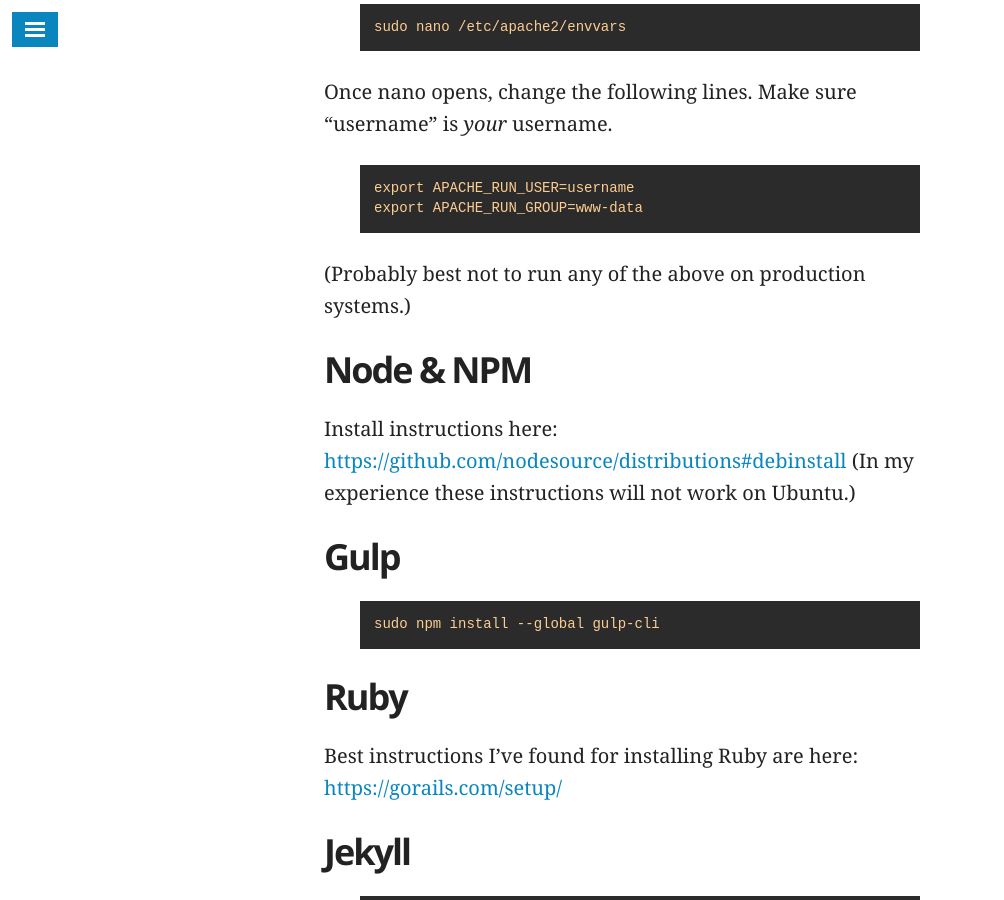
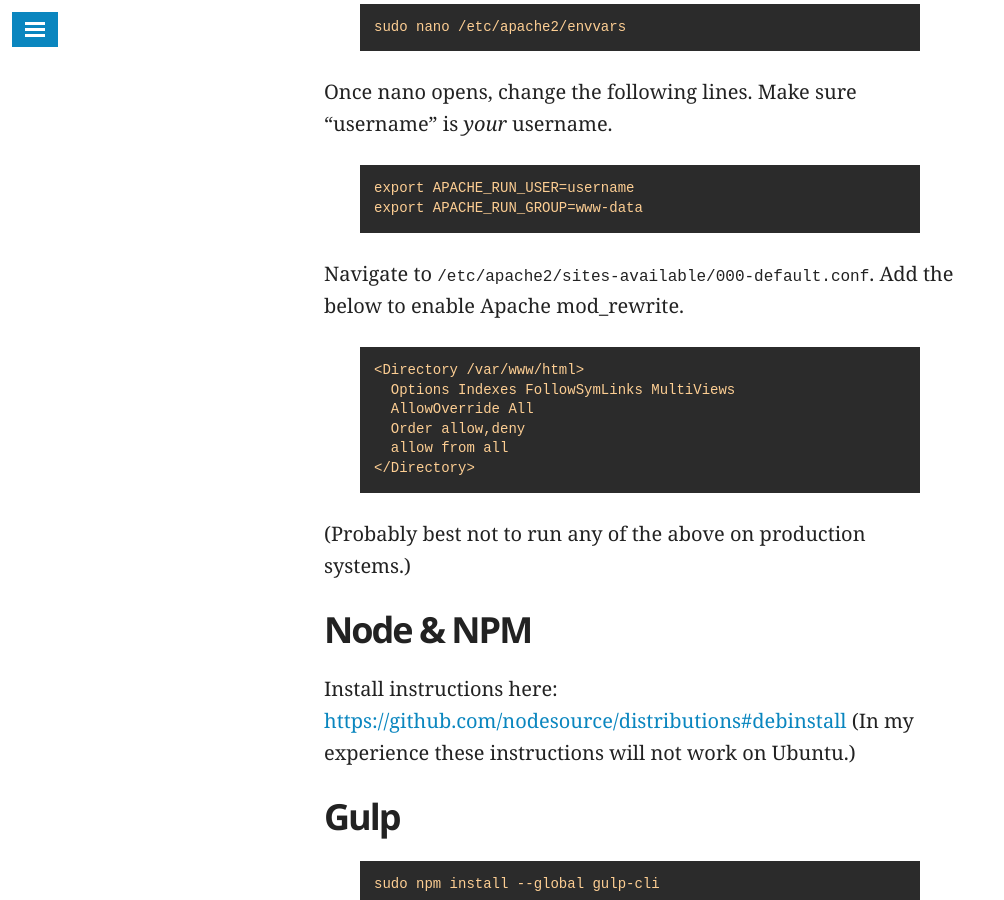
Before and after one commit to snowdj/bradonomics.github.io, a Jekyll site: the page built from _posts/2016-05-12-linux-config.md, in a window 1280 px wide and 900 px high, scrolled down 7473 px. Shown: the whole window, without its empty margins (0-1004 px from the left). Built offline with Jekyll 4.4.1, drawn with Linux system fonts in a browser that asks for light colours; nearby versions of some CDN libraries; some web fonts are replaced.

Commit message:
Updated Apache mod rules for linux-config post

````diff
--- a/_posts/2016-05-12-linux-config.md
+++ b/_posts/2016-05-12-linux-config.md
@@ -256,6 +256,17 @@ export APACHE_RUN_USER=username
 export APACHE_RUN_GROUP=www-data
 ```
 
+Navigate to `/etc/apache2/sites-available/000-default.conf`. Add the below to enable Apache mod_rewrite.
+
+```
+<Directory /var/www/html>
+  Options Indexes FollowSymLinks MultiViews
+  AllowOverride All
+  Order allow,deny
+  allow from all
+</Directory>
+```
+
 (Probably best not to run any of the above on production systems.)
 
 ### Node & NPM
````
